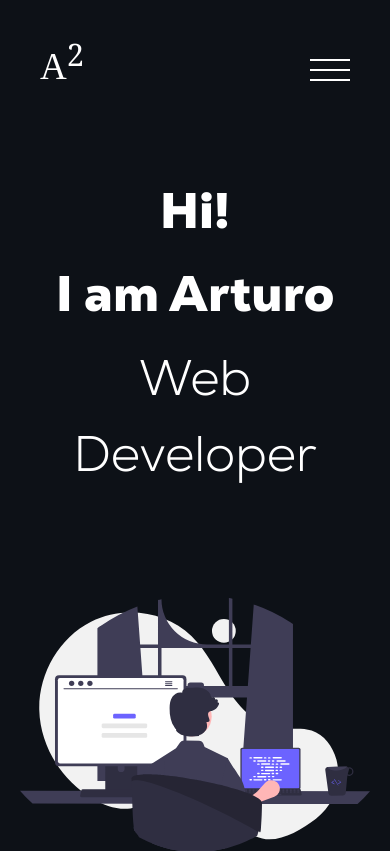
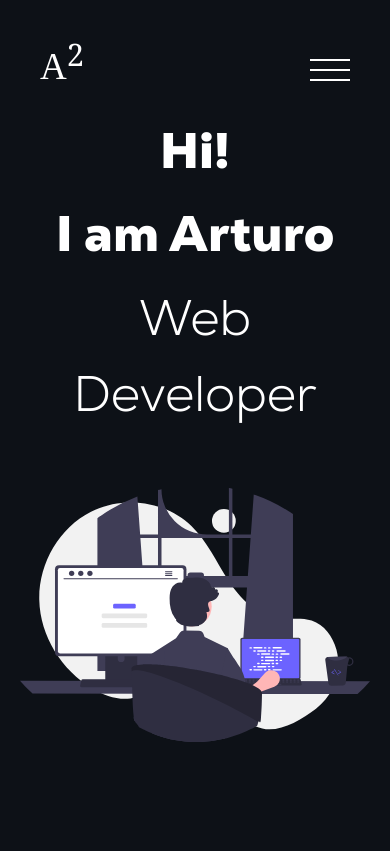
Before and after one commit to Houser97/Portfolio, a React (Create React App) app: page / in a window 390 px wide. Shown: the top 851 px of the page. Built offline with nearby package versions, Linux system fonts and the light colour scheme.

Commit message:
FIne tune media queries to reduce padding top and rows size

```diff
--- a/src/styles/Home.css
+++ b/src/styles/Home.css
@@ -3,6 +3,7 @@
     min-height: 100vh;
     display: grid;
     grid-template-columns: minmax(400px, 1fr) minmax(400px, 500px);
+    column-gap: 30px;
     justify-content: center;
     align-items: center;
     overflow: hidden;
@@ -40,14 +41,33 @@
     }
 }
 
-@media (max-width: 650px) {
+@media (max-width: 670px) {
     .Home{
         padding-top: 100px;
         grid-template-columns: repeat(auto-fit, minmax(300px, 1fr));
-        grid-template-rows: repeat(auto-fit, minmax(300px, 400px));
+        grid-template-rows: minmax(300px, 400px) minmax(200px, 450px);
+        row-gap: 50px;
+    }
+
+    .svg-home{
+        margin-top: 0px;
     }
 }
 
+@media (max-width: 640px) {
+    .Home{
+        row-gap: 0px;
+    }
+}
+
+@media (max-width: 500px) {
+    .Home{
+        padding-top:40px;
+        grid-template-columns: repeat(auto-fit, minmax(300px, 1fr));
+        grid-template-rows: minmax(300px, 400px) minmax(200px, 250px);
+        row-gap: 50px;
+    }
+}
 /*
 
 .border{
```
